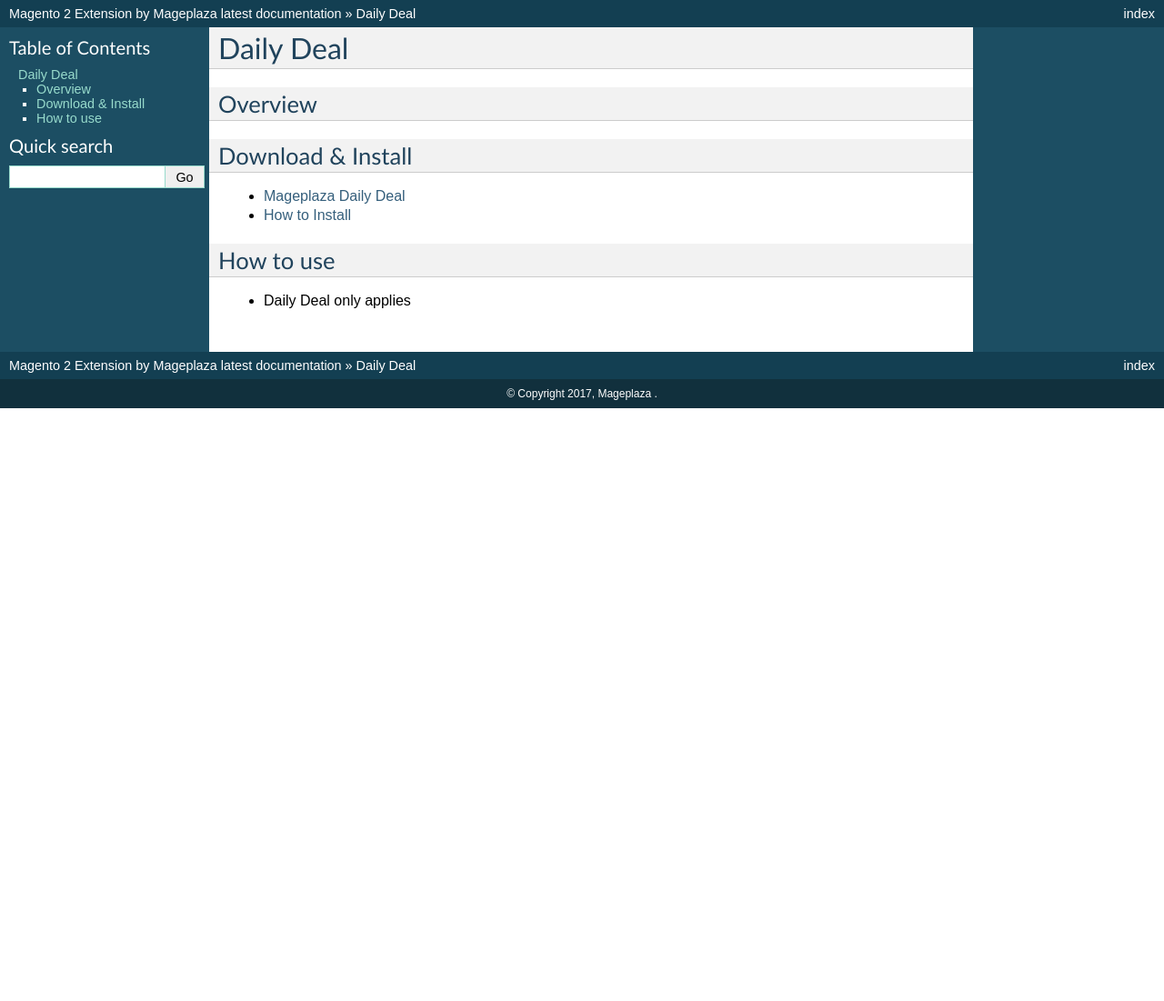
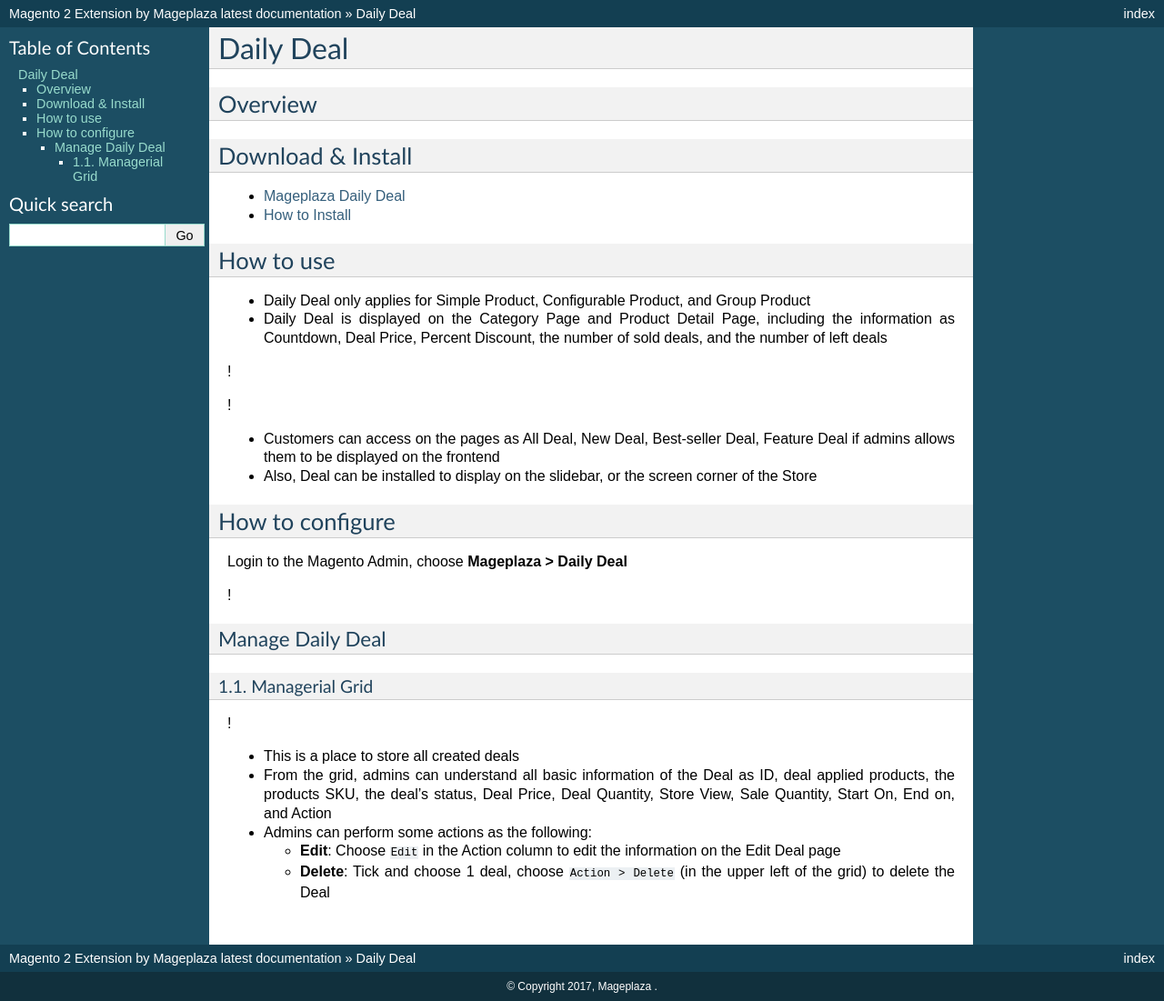
Before and after one commit to magepages/mpdocs, a Sphinx documentation site: the page built from docs/daily-deal/index.md, in a window 1280 px wide. Shown: the whole page at 91% size. Built offline with Sphinx 7.4.7, drawn with Linux system fonts in a browser that asks for light colours; pages that are not in the unit, such as notebooks, are missing from menus; before the commit the page ends 900 px from its top, so only the background shows below that.

Commit message:
Update index.md

```diff
--- a/docs/daily-deal/index.md
+++ b/docs/daily-deal/index.md
@@ -8,4 +8,29 @@
 - [How to Install](https://www.mageplaza.com/install-magento-2-extension/)
 
 ## How to use
-* Daily Deal only applies
+* Daily Deal only applies for Simple Product, Configurable Product, and Group Product
+* Daily Deal is displayed  on the Category Page and Product Detail Page, including the information as Countdown, Deal Price, Percent Discount, the number of sold deals, and the number of left deals
+
+!
+
+!
+
+* Customers can access on the pages as All Deal, New Deal, Best-seller Deal, Feature Deal if admins allows them to be displayed on the frontend
+* Also, Deal can be installed to display on the slidebar, or the screen corner of the Store
+
+## How to configure
+
+Login to the Magento Admin, choose **Mageplaza > Daily Deal**
+
+!
+
+### Manage Daily Deal
+#### 1.1. Managerial Grid
+
+!
+
+* This is a place to store all created deals
+* From the grid, admins can understand all basic information of the Deal as ID, deal applied products, the products SKU, the deal's status, Deal Price, Deal Quantity, Store View, Sale Quantity, Start On, End on, and Action
+* Admins can perform some actions as the following:
+    * **Edit**: Choose `Edit` in the Action column to edit the information on the Edit Deal page
+    * **Delete**: Tick and choose 1 deal, choose `Action > Delete` (in the upper left of the grid) to delete the Deal
```
